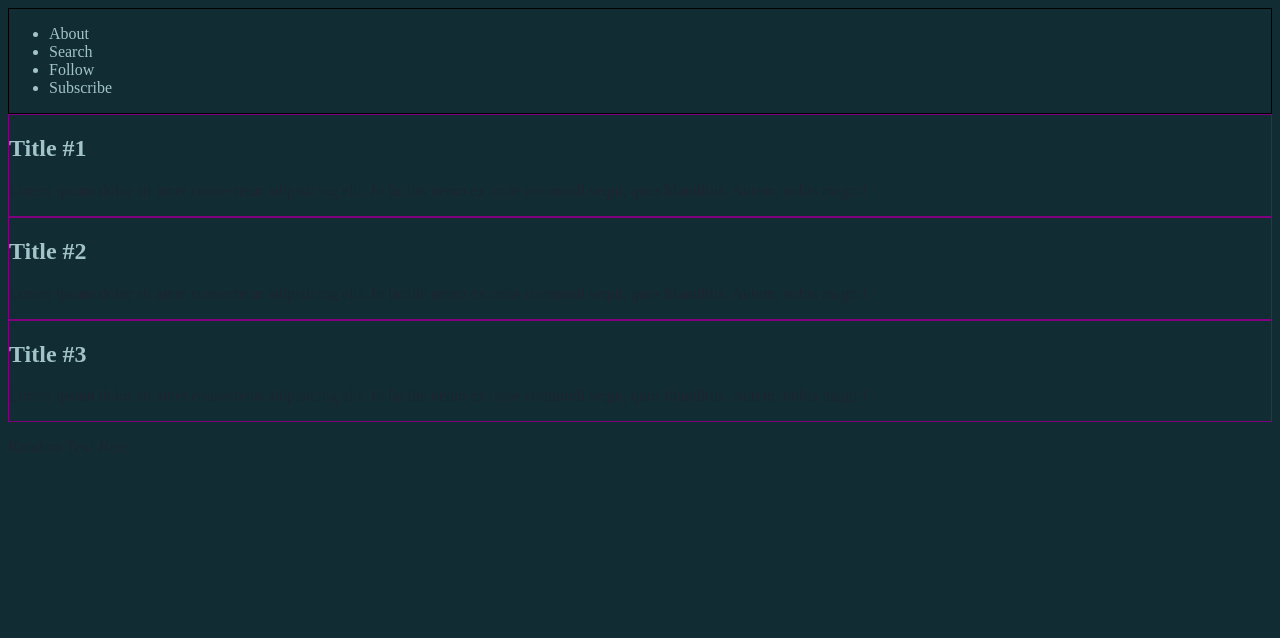
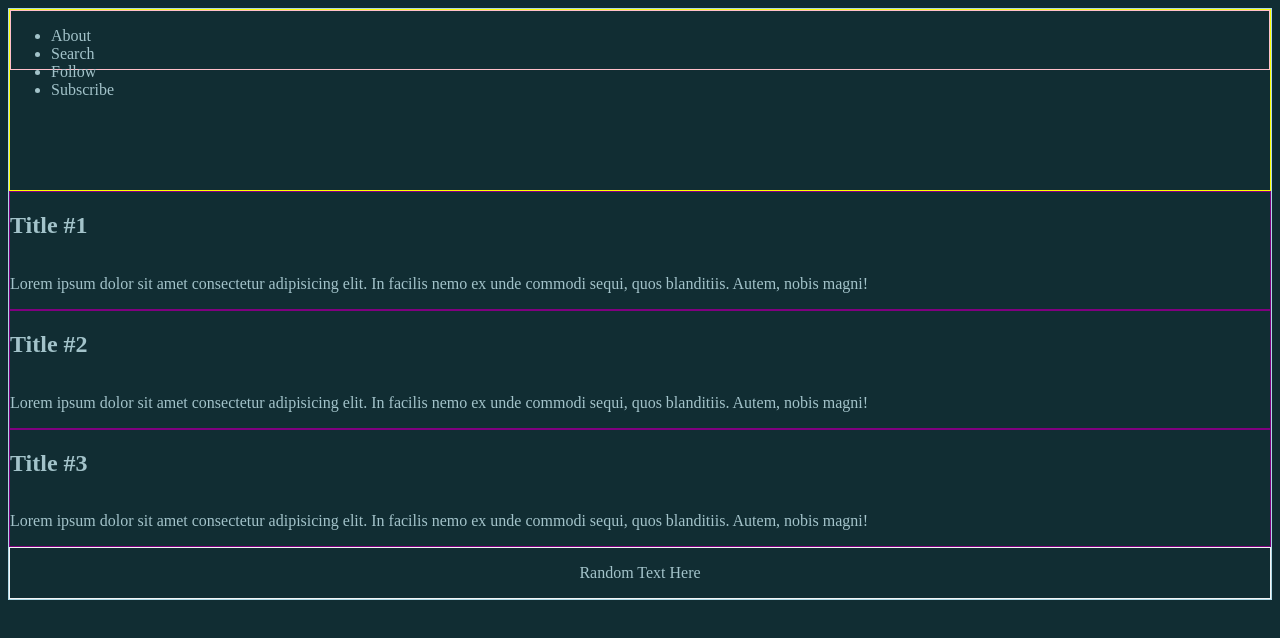
Before and after one commit to jbsamuel/Personal-Blog, a plain HTML site: page index.html in a window 1280 px wide. Drawn offline with Linux system fonts and the light colour scheme.

Commit message:
grid layout respawn point

```diff
--- a/CSS/index.css
+++ b/CSS/index.css
@@ -4,15 +4,45 @@
 body {
     background-color: #112D33;
     color: #A3C3CA;
-    ;
+    border: 1px solid lightblue;
 }
 
-main {}
+.content-container {
+    border: 1px solid yellow;
+    display: grid;
+    grid-template-rows: 60px 100px 20px;
+    grid-template-areas:
+        "hd hd hd hd hd "
+        "main main main main"
+        "ft ft ft ft";
+}
 
-article {
+
+header {
+    grid-area: hd;
+}
+
+main {
+    /* display: flex; */
+    grid-area: main;
+}
+
+footer {
+    grid-area: ft;
+    text-align: center;
+    border: 1px solid whitesmoke;
+}
+
+
+
+.blogposts {
     border: 1px solid purple;
+    display: flex;
+    flex-wrap: wrap;
+    flex-direction: column;
+
 }
 
 p {
-    color: #1C2530;
+    color: ;
 }
--- a/CSS/navbar.css
+++ b/CSS/navbar.css
@@ -1,3 +1,3 @@
 nav {
-    border: 1px solid black;
+    border: 1px solid pink;
 }
--- a/index.html
+++ b/index.html
@@ -10,7 +10,9 @@
 </head>
 
 <body>
+
     <header>
+        <div class="content-container">
             <nav>
                 <ul>
                     <li>About</li>
@@ -21,17 +23,17 @@
             </nav>
     </header>
     <main>
-        <article>
+        <article class="blogposts">
             <h2>Title #1</h2>
             <p>Lorem ipsum dolor sit amet consectetur adipisicing elit. In facilis nemo ex unde commodi sequi, quos
                 blanditiis. Autem, nobis magni!</p>
         </article>
-        <article>
+        <article class="blogposts">
             <h2>Title #2</h2>
             <p>Lorem ipsum dolor sit amet consectetur adipisicing elit. In facilis nemo ex unde commodi sequi, quos
                 blanditiis. Autem, nobis magni!</p>
         </article>
-        <article>
+        <article class="blogposts">
             <h2>Title #3</h2>
             <p>Lorem ipsum dolor sit amet consectetur adipisicing elit. In facilis nemo ex unde commodi sequi, quos
                 blanditiis. Autem, nobis magni!</p>
@@ -40,6 +42,7 @@
     <footer>
         <p>Random Text Here</p>
     </footer>
+    </div>
 </body>
 
 </html>
```
Lines whose indentation alone changed are shown as unchanged.
